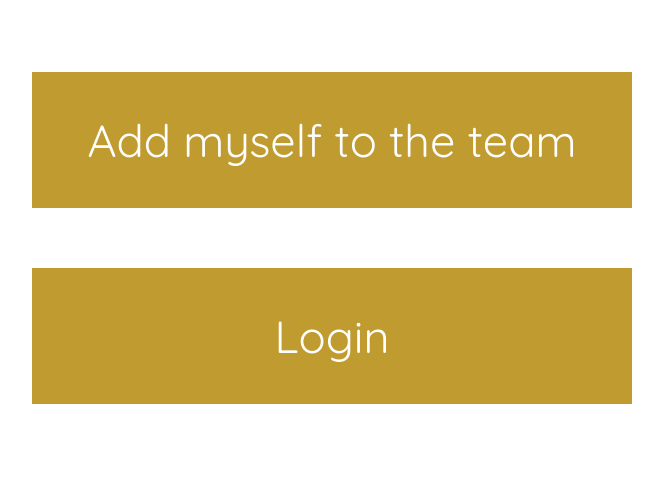
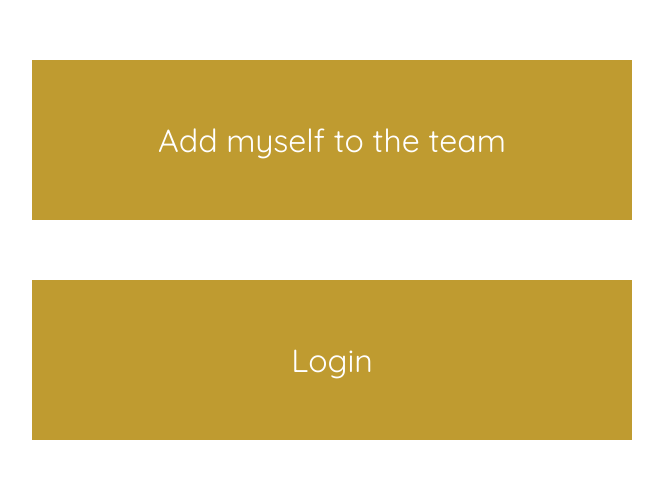
Before and after one commit to Lebang11/teamhub-client, a React (Create React App) app: page / in a window 1280 px wide. Shown: the part 128-606 px from the top of the page, without its empty margins (308-971 px from the left). Built offline with nearby package versions, Linux system fonts and the light colour scheme.

Commit message:
some css

```diff
--- a/src/index.css
+++ b/src/index.css
@@ -4,18 +4,24 @@
   font-family: Quicksand;
 }
 
-body {
-
+.App,
+.register {
+  display: flex;
+  justify-content: center;
+  align-items: center;
+  flex-direction: column;
+  height: 100vh;
 }
 
 .add-myself-button {
-  padding: 40px;
-  font-size: 45px;
+  padding: 10% 20%;
+  font-size: 200%;
   background-color: rgb(191,155,48);
   border: none;
   color: white;
   cursor: pointer;
-  width: 600px;
+  width: 60vw;
+  max-width: 600px;
 }
 
 .add-myself-button:hover {
@@ -25,14 +31,16 @@ body {
 .add-myself-div {
   display: flex;
   justify-content: center;
-  margin-bottom: 60px;
+  margin-bottom: 10%;
+  width: 100%;
 }
 
 .opening-div {
   display: flex;
   flex-direction: column;
-  column-gap: 50px;
-  margin-top: 200px;
+  justify-content: center;
+  column-gap: 10%;
+
 }
 
 
@@ -43,12 +51,15 @@ body {
   row-gap: 20px;
   justify-content: center;
   align-items: center;
-  margin-top: 70px;
+  margin-top: 30px;
   border: solid;
   border-width: 1px;
   border-color: rgb(206, 206, 206);
-  width: 500px;
-  height: 600px;
+  border-radius: 3px;
+  width: 60vw;
+  height: 80vh;
+  max-width: 450px;
+  overflow: auto;
   transition: background-color 0.5s;
 }
 
@@ -60,17 +71,18 @@ body {
 .email-text-box,
 .password-box,
 .title-text-box {
-  padding: 20px 10px;
-  width: 400px;
+  font-size: 70%;
+  padding: 5% 5%;
+  width: 60%;
   border-radius: 10px;
   border-width: 1px;
 }
 
 .submit-button {
-  font-size: 20px;
+  font-size: 100%;
   background-color: rgb(255, 255, 255);
-  height: 50px;
-  width: 100px;
+  height: 5%;
+  width: 20%;
   border: none;
   border-radius: 10px;
   cursor: pointer;
@@ -84,15 +96,20 @@ body {
 }
 
 h1 {
+  font-size: 6vb;
   color: rgb(193, 193, 193);
 }
 
 h2 {
+  font-size: 4vb;
+
   color: rgb(191,155,48);
 
 }
 
 h3 {
+  font-size: 3vb;
+
   color: rgb(193, 193, 193);
 
 }
@@ -100,10 +117,14 @@ h3 {
 .form-box-flex {
   display: flex;
   justify-content: center;
+  align-items: center;
+  width: 80vw;
+  height: 80vh;
 }
 
 .back-button {
-  height: 30px;
+  height: 150%;
+  width: 150%;
   background-color: rgb(66,69,73);
   color: white;
 }
@@ -125,7 +146,7 @@ h3 {
 
 .blogs-box {
   display: flex;
-  margin-left: 100px;
+  margin-left: 10vw;
   flex-direction: column;
 }
 
@@ -164,9 +185,10 @@ h3 {
 
 .new-blog-text-box {
   padding: 20px 10px;
-  width: 400px;
+  width: 70%;
   border-radius: 10px;
   border-width: 1px;
+
 }
 
 .new-blog-box {
@@ -221,3 +243,25 @@ h3 {
 .refresh-button:hover {
   background-color: rgb(191,155,48);
 }
+
+.back-button-div {
+  position: fixed;
+  left: 1vw;
+  top: 1vh;
+}
+
+
+/* @media (min-width : 800px) {
+  .form-box {
+    width: 45vw;
+  }
+}
+
+@media (min-width : 1100px) {
+  .form-box {
+    width: 30vw;
+  } */
+
+
+
+/* } */
--- a/src/login.js
+++ b/src/login.js
@@ -58,9 +58,11 @@ const Login = () => {
 
     return (
         <div className="register">
-        <Link to="https://team-hub.netlify.app">
-        <button className="submit-button back-button">Back</button>
-        </Link>
+            <div className="back-button-div">
+                <Link to="https://team-hub.netlify.app">
+                    <button className="submit-button back-button">Back</button>
+                </Link>
+            </div>
 
         <div className="form-box-flex">
             <form onSubmit={handleSubmit} className="form-box">
--- a/src/register.js
+++ b/src/register.js
@@ -64,9 +64,12 @@ const Register = () => {
 
     return (
         <div className="register">
-        <Link to="https://team-hub.netlify.app">
-        <button className="submit-button back-button">Back</button>
-        </Link>
+            <div className="back-button-div">
+                <Link to="https://team-hub.netlify.app">
+                    <button className="submit-button back-button">Back</button>
+                </Link>
+            </div>
+
 
         <div className="form-box-flex">
             <form onSubmit={handleSubmit} className="form-box">
```
